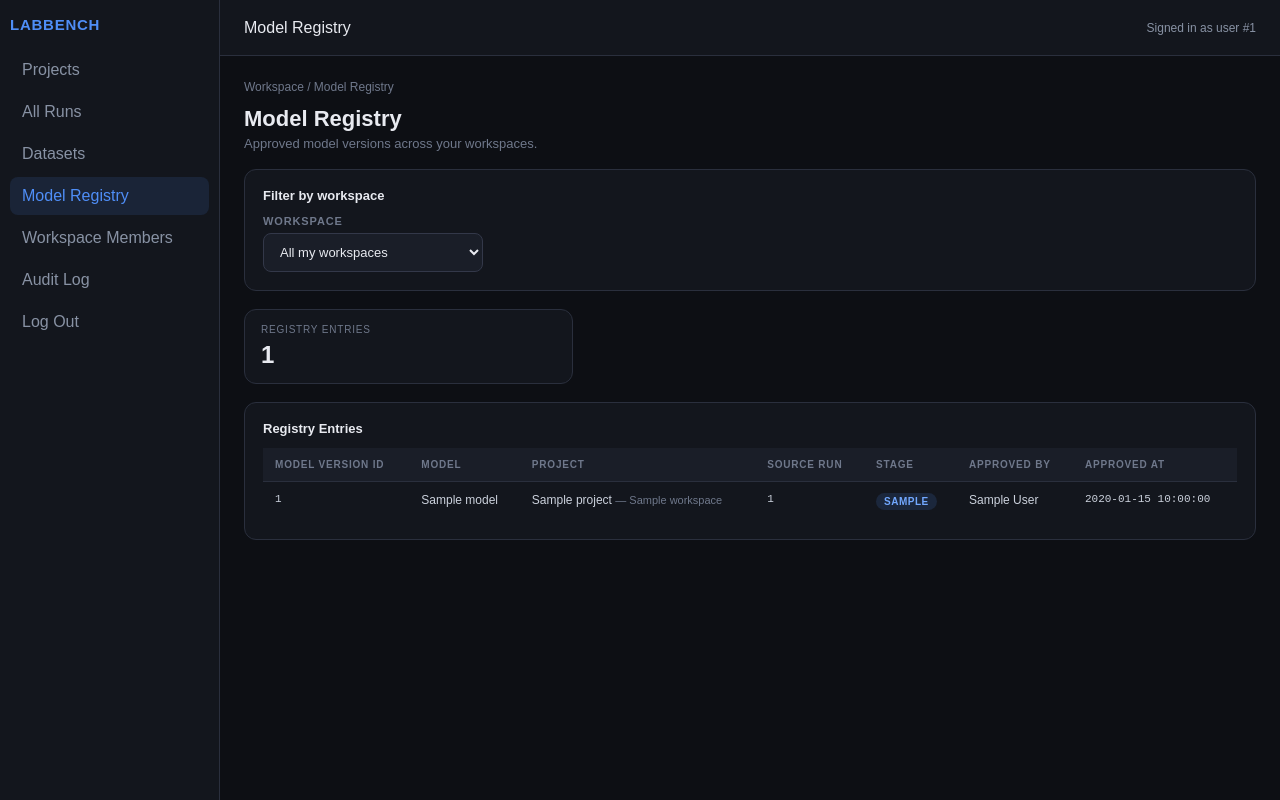
After one commit to uzch/LabBench_demo, a PHP site: page /model_registry.php in a window 1280 px wide. The commit adds this page. Run offline with PHP 8.4, Linux system fonts and the light colour scheme; the visitor is signed in with stand-in values (Sample User, id 1); tables that the repository leaves empty hold one stand-in row (values such as "Sample post"); a stand-in replaces the project's code that opens the database connection.

Commit message:
Add model_registry.php listing page
- Show all approved model versions across user's workspaces
- Workspace filter, stage badges (production=green, staging=yellow)
- Update sidebar link from model_registry.html to model_registry.php

```diff
--- a/audit_helpers.php
+++ b/audit_helpers.php
@@ -492,7 +492,7 @@ function render_sidebar(string $active): void
         'projects' => ['href' => 'projects.php', 'label' => 'Projects'],
         'runs' => ['href' => 'runs.php', 'label' => 'All Runs'],
         'datasets' => ['href' => 'datasets.php', 'label' => 'Datasets'],
-        'model_registry' => ['href' => 'model_registry.html', 'label' => 'Model Registry'],
+        'model_registry' => ['href' => 'model_registry.php', 'label' => 'Model Registry'],
         'workspace_members' => ['href' => 'workspace_members.php', 'label' => 'Workspace Members'],
         'audit_log' => ['href' => 'audit_log.php', 'label' => 'Audit Log'],
         'login' => ['href' => 'logout.php', 'label' => 'Log Out'],
--- /dev/null
+++ b/model_registry.php
@@ -0,0 +1,143 @@
+<?php
+declare(strict_types=1);
+
+require_once __DIR__ . '/db.php';
+require_once __DIR__ . '/audit_helpers.php';
+
+require_login();
+$uid = current_user_id();
+
+$workspaces = workspaces_for_user($pdo, $uid);
+$ws_ids = array_map(static fn($w) => (int) $w['workspace_id'], $workspaces);
+
+$filter_ws = $_GET['workspace_id'] ?? '';
+if ($filter_ws !== '' && $filter_ws !== 'all' && ctype_digit((string) $filter_ws)) {
+    $filter_ws = (int) $filter_ws;
+    if (!in_array($filter_ws, $ws_ids, true)) {
+        $filter_ws = 0;
+    }
+} else {
+    $filter_ws = null;
+}
+
+$params = [$uid];
+if ($filter_ws !== null && $filter_ws > 0) {
+    $ws_clause = ' AND w.workspace_id = ? ';
+    $params[] = $filter_ws;
+} else {
+    $ws_clause = '';
+}
+
+$sql = "SELECT mr.model_version_id, mr.source_run_id, mr.stage, mr.approved_at,
+               m.model_name, p.project_name, w.workspace_name,
+               u.full_name AS approved_by_name
+        FROM ModelRegistry mr
+        INNER JOIN Models m ON m.model_id = mr.model_id
+        INNER JOIN Projects p ON p.project_id = m.project_id
+        INNER JOIN Workspaces w ON w.workspace_id = p.workspace_id
+        INNER JOIN WorkspaceMembers wm ON wm.workspace_id = p.workspace_id AND wm.user_id = ?
+        INNER JOIN Users u ON u.user_id = mr.approved_by_user_id
+        WHERE 1=1 {$ws_clause}
+        ORDER BY mr.approved_at DESC";
+
+$st = $pdo->prepare($sql);
+$st->execute($params);
+$entries = $st->fetchAll();
+?>
+<!DOCTYPE html>
+<html lang="en">
+<head>
+  <meta charset="UTF-8" />
+  <meta name="viewport" content="width=device-width, initial-scale=1.0" />
+  <title>LabBench - Model Registry</title>
+  <link rel="stylesheet" href="styles.css" />
+</head>
+<body>
+  <div class="layout">
+    <aside class="sidebar">
+      <div class="logo">LABBENCH</div>
+      <nav class="nav">
+        <?php render_sidebar('model_registry'); ?>
+      </nav>
+    </aside>
+    <div class="main">
+      <header class="header">
+        <div>Model Registry</div>
+        <div class="header-right">Signed in as user #<?php echo h((string) $uid); ?></div>
+      </header>
+      <main class="content">
+        <?php show_flash(); ?>
+
+<div class="breadcrumb">Workspace / Model Registry</div>
+<h1 class="page-title">Model Registry</h1>
+<p class="page-sub">Approved model versions across your workspaces.</p>
+
+<div class="card" style="margin-bottom:18px;">
+  <div class="card-title">Filter by workspace</div>
+  <form method="get" style="display:flex;gap:12px;align-items:flex-end;flex-wrap:wrap;">
+    <div class="form-group" style="margin-bottom:0;min-width:220px;">
+      <label for="workspace_id">Workspace</label>
+      <select id="workspace_id" name="workspace_id" onchange="this.form.submit()">
+        <option value="all"<?php echo $filter_ws === null ? ' selected' : ''; ?>>All my workspaces</option>
+        <?php foreach ($workspaces as $w): ?>
+          <option value="<?php echo h((string) $w['workspace_id']); ?>"<?php echo $filter_ws === (int) $w['workspace_id'] ? ' selected' : ''; ?>>
+            <?php echo h($w['workspace_name']); ?>
+          </option>
+        <?php endforeach; ?>
+      </select>
+    </div>
+  </form>
+</div>
+
+<div class="stats">
+  <div class="stat-card"><div class="stat-label">Registry Entries</div><div class="stat-value"><?php echo h((string) count($entries)); ?></div></div>
+</div>
+
+<div class="card">
+  <div class="card-title">Registry Entries</div>
+  <table>
+    <thead>
+      <tr>
+        <th>Model Version ID</th>
+        <th>Model</th>
+        <th>Project</th>
+        <th>Source Run</th>
+        <th>Stage</th>
+        <th>Approved By</th>
+        <th>Approved At</th>
+      </tr>
+    </thead>
+    <tbody>
+      <?php if ($entries === []): ?>
+        <tr><td colspan="7" class="placeholder">No registry entries yet.</td></tr>
+      <?php else: ?>
+        <?php foreach ($entries as $e): ?>
+          <?php
+            $stage = strtolower((string) $e['stage']);
+            $badge = 'badge-blue';
+            if ($stage === 'production') {
+                $badge = 'badge-green';
+            } elseif ($stage === 'staging') {
+                $badge = 'badge-yellow';
+            }
+          ?>
+          <tr>
+            <td class="mono"><?php echo h((string) $e['model_version_id']); ?></td>
+            <td><?php echo h($e['model_name']); ?></td>
+            <td><?php echo h($e['project_name']); ?> <span class="muted small">&mdash; <?php echo h($e['workspace_name']); ?></span></td>
+            <td class="mono"><?php echo h((string) $e['source_run_id']); ?></td>
+            <td><span class="badge <?php echo h($badge); ?>"><?php echo h($e['stage']); ?></span></td>
+            <td><?php echo h($e['approved_by_name']); ?></td>
+            <td class="mono"><?php echo h($e['approved_at']); ?></td>
+          </tr>
+        <?php endforeach; ?>
+      <?php endif; ?>
+    </tbody>
+  </table>
+</div>
+
+      </main>
+    </div>
+  </div>
+</body>
+</html>
```
